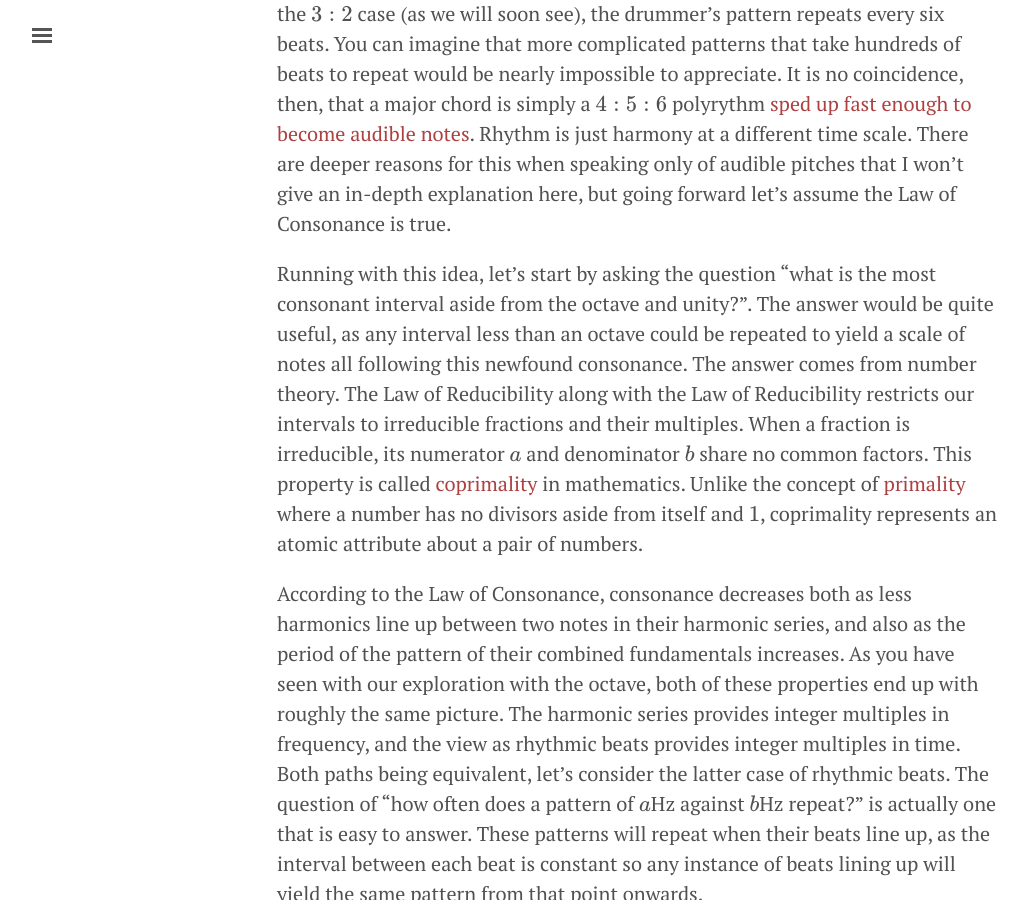
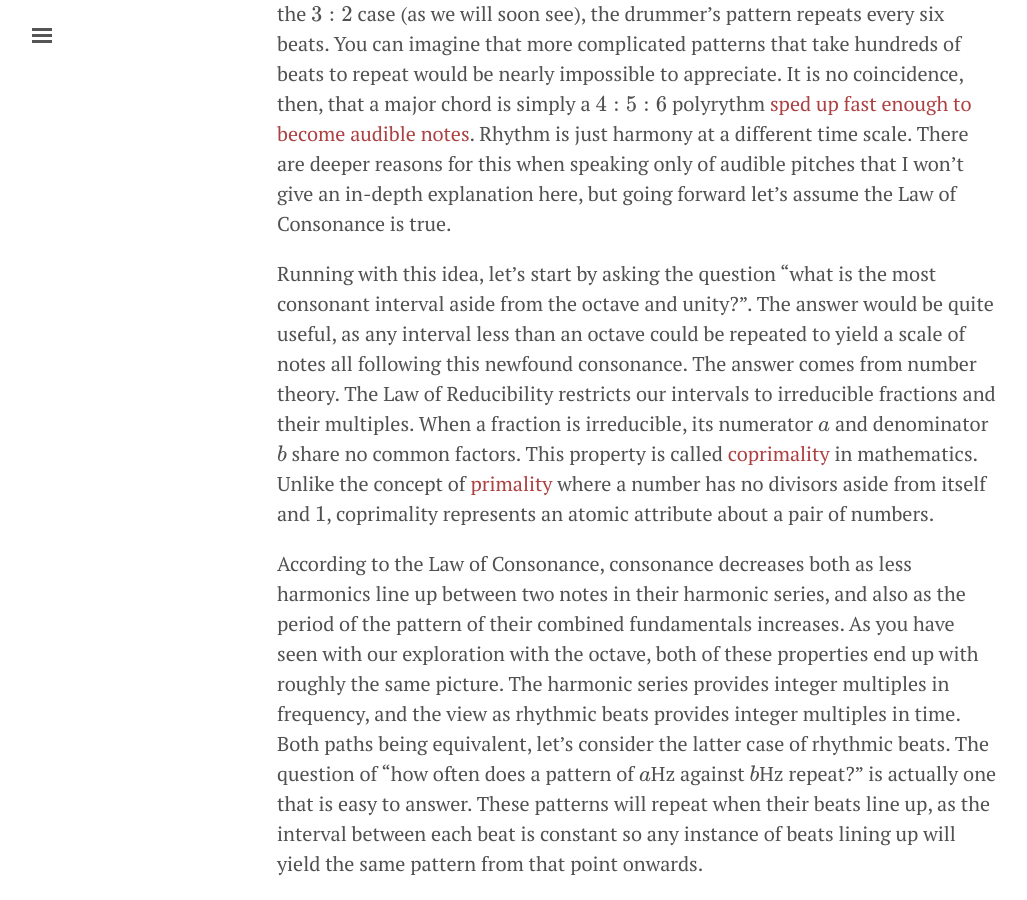
Before and after one commit to kylehovey/blog, a Jekyll site: the page built from on_vineyards_harmony_and_mathematics.md, in a window 1280 px wide and 900 px high, scrolled down 9111 px. Shown: the whole window, without its empty margins (3-1030 px from the left). Built offline with Jekyll 4.4.1, drawn with Linux system fonts in a browser that asks for light colours; formulas are drawn with MathJax 3.

Commit message:
Fixed a typo

```diff
--- a/on_vineyards_harmony_and_mathematics.md
+++ b/on_vineyards_harmony_and_mathematics.md
@@ -81,7 +81,7 @@ We have discovered a few basic rules that we can apply to derive the foundation
 
 We can think of these laws as axioms for music theory, but in truth (unlike axioms) we derived them from both physical properties of waves and the [psychoacoustic](https://en.wikipedia.org/wiki/Psychoacoustics){:target="_blank"} perception of sound. While this makes most of our laws empirical, The Law of Consonance is the hardest one to take at face value as it does require some faith that our ears are able to pick up on the length repeating patterns at audible frequencies. My attempt at explaining the intuition behind this is as follows: Imagine a drummer hitting a drum at a regular interval, then another drum at some multiple of that interval. A \\(2:1\\) interval will be recognizable, and a \\(3:2\\) interval would also be recognizable as a [polyrythm](https://en.wikipedia.org/wiki/Polyrhythm){:target="_blank"}. In the \\(3:2\\) case (as we will soon see), the drummer's pattern repeats every six beats. You can imagine that more complicated patterns that take hundreds of beats to repeat would be nearly impossible to appreciate. It is no coincidence, then, that a major chord is simply a \\(4:5:6\\) polyrythm [sped up fast enough to become audible notes](https://www.youtube.com/watch?v=9Jua53-w4U4){:target="_blank"}. Rhythm is just harmony at a different time scale. There are deeper reasons for this when speaking only of audible pitches that I won't give an in-depth explanation here, but going forward let's assume the Law of Consonance is true.
 
-Running with this idea, let's start by asking the question "what is the most consonant interval aside from the octave and unity?". The answer would be quite useful, as any interval less than an octave could be repeated to yield a scale of notes all following this newfound consonance. The answer comes from number theory. The Law of Reducibility along with the Law of Reducibility restricts our intervals to irreducible fractions and their multiples. When a fraction is irreducible, its numerator \\(a\\) and denominator \\(b\\) share no common factors. This property is called [coprimality](https://en.wikipedia.org/wiki/Coprime_integers){:target="_blank"} in mathematics. Unlike the concept of [primality](https://en.wikipedia.org/wiki/Prime_number){:target="_blank"} where a number has no divisors aside from itself and \\(1\\), coprimality represents an atomic attribute about a pair of numbers.
+Running with this idea, let's start by asking the question "what is the most consonant interval aside from the octave and unity?". The answer would be quite useful, as any interval less than an octave could be repeated to yield a scale of notes all following this newfound consonance. The answer comes from number theory. The Law of Reducibility restricts our intervals to irreducible fractions and their multiples. When a fraction is irreducible, its numerator \\(a\\) and denominator \\(b\\) share no common factors. This property is called [coprimality](https://en.wikipedia.org/wiki/Coprime_integers){:target="_blank"} in mathematics. Unlike the concept of [primality](https://en.wikipedia.org/wiki/Prime_number){:target="_blank"} where a number has no divisors aside from itself and \\(1\\), coprimality represents an atomic attribute about a pair of numbers.
 
 According to the Law of Consonance, consonance decreases both as less harmonics line up between two notes in their harmonic series, and also as the period of the pattern of their combined fundamentals increases. As you have seen with our exploration with the octave, both of these properties end up with roughly the same picture. The harmonic series provides integer multiples in frequency, and the view as rhythmic beats provides integer multiples in time. Both paths being equivalent, let's consider the latter case of rhythmic beats. The question of "how often does a pattern of \\(a\\)Hz against \\(b\\)Hz repeat?" is actually one that is easy to answer. These patterns will repeat when their beats line up, as the interval between each beat is constant so any instance of beats lining up will yield the same pattern from that point onwards.
 
```
